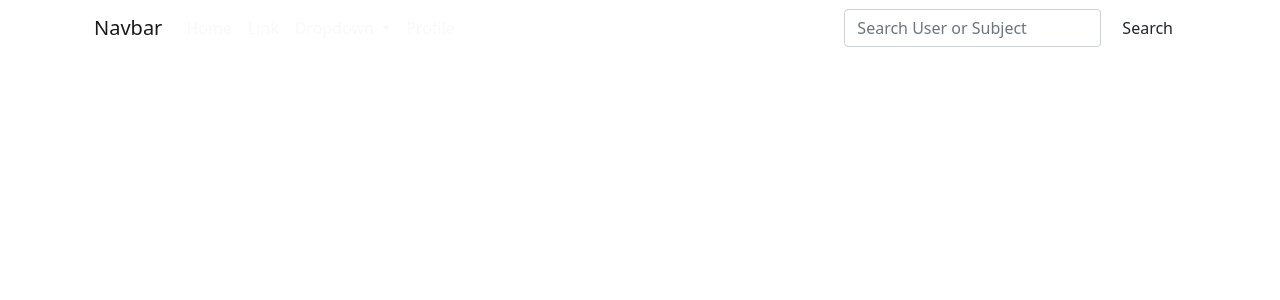
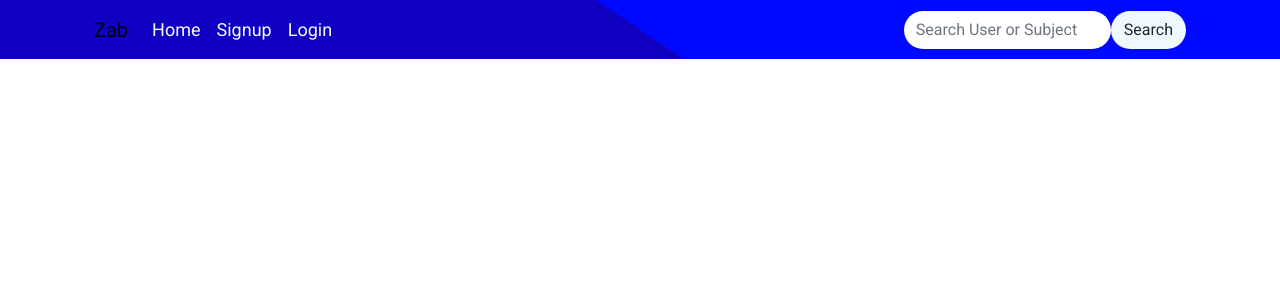
Before and after one commit to mamadkhezri/Zab, a Django app: page / in a window 1280 px wide. Shown: the top 300 px of the page. Run offline with Django 4.2, Linux system fonts and the light colour scheme; some web fonts are replaced.

Commit message:
end of user login and logout system

```diff
--- a/accounts/urls.py
+++ b/accounts/urls.py
@@ -5,5 +5,7 @@ app_name = 'accounts'
 
 urlpatterns = [
     path('register/', views.UserRegisterView.as_view(), name='user_register'),
-    path('login', views.UserLoginView.as_view(), name = 'user_login')
+    path('login', views.UserLoginView.as_view(), name = 'user_login'),
+    path('logout', views.UserLogoutView.as_view(), name='user_logout'),
+
 ]
--- a/static/css/navbar.css
+++ b/static/css/navbar.css
@@ -43,4 +43,5 @@ body{
     background-color: white;
     border-radius: 10px;
 
+
 }
--- a/templates/inc/navbar.html
+++ b/templates/inc/navbar.html
@@ -1,3 +1,5 @@
+{% load static %}
+
 <!DOCTYPE html>
 <html lang="en">
 
@@ -12,14 +14,14 @@
         href="https://fonts.googleapis.com/css2?family=Fira+Sans:ital,wght@1,500&family=Josefin+Sans&family=Poppins:ital,wght@0,400;0,700;1,300&family=Roboto:ital,wght@0,400;1,500&family=Rubik+Pixels&family=Yanone+Kaffeesatz&display=swap"
         rel="stylesheet">
     <meta name="viewport" content="width=device-width, initial-scale=1.0">
-    <link rel="stylesheet" href="{static 'css/navbar.css'}">
+    <link rel="stylesheet" href="{% static 'css/navbar.css' %}">
     <title> Home </title>
 </head>
 
 <body>
     <nav class="navbar navbar-expand-lg navbar-light">
-        <div class="container">
-            <a class="navbar-brand" href="#">Navbar</a>
+        <div class="container d-flex">
+            <a class="navbar-brand" href="#">Zab</a>
             <button class="navbar-toggler" type="button" data-bs-toggle="collapse"
                 data-bs-target="#navbarSupportedContent" aria-controls="navbarSupportedContent" aria-expanded="false"
                 aria-label="Toggle navigation">
@@ -30,8 +32,9 @@
                     <li class="nav-item">
                         <a class="nav-link text-light" aria-current="page" href="#">Home</a>
                     </li>
-                    <li class="nav-item">
-                        <a class="nav-link text-light" href="#">Link</a>
+                    {% if request.user.is_authenticated %}
+                        <li class="nav-item">
+                            <a class="nav-link text-light" href="#">Random post</a>
                     </li>
                     <li class="nav-item dropdown">
                         <a class="nav-link dropdown-toggle text-light" href="#" id="navbarDropdown" role="button"
@@ -44,18 +47,26 @@
                             <li>
                                 <hr class="dropdown-divider">
                             </li>
-                            <li><a class="dropdown-item" href="#">Logout</a></li>
+                            <li><a class="dropdown-item" href="{% url 'accounts:user_logout' %}">Logout</a></li>
                         </ul>
                     </li>
+                    {% else %}
                     <li class="nav-item">
-                        <a class="nav-link text-light" href="#" tabindex="-1" aria-disabled="true">Profile</a>
+                        <a class="nav-link text-light" href="#" tabindex="-1" aria-disabled="true">Signup</a>
+                        <li class="nav-item">
+                            <a class="nav-link text-light" href="{% url 'accounts:user_login' %}" tabindex="-1" aria-disabled="true">Login</a>
+                        </li>
                     </li>
                 </ul>
+                    {% endif %}
+
                 <form class="d-flex">
-                    <input class="form-control me-2" type="search" placeholder="Search User or Subject "
+                    <input class="form-control me-10" type="search" placeholder="Search User or Subject "
                         aria-label="Search">
                     <button class="btn" type="submit">Search</button>
                 </form>
+
+
             </div>
         </div>
     </nav>
@@ -64,6 +75,9 @@
         integrity="sha384-MrcW6ZMFYlzcLA8Nl+NtUVF0sA7MsXsP1UyJoMp4YLEuNSfAP+JcXn/tWtIaxVXM"
         crossorigin="anonymous"></script>
 
+        <script src="https://cdn.jsdelivr.net/npm/@popperjs/core@2.11.8/dist/umd/popper.min.js" integrity="sha384-I7E8VVD/ismYTF4hNIPjVp/Zjvgyol6VFvRkX/vR+Vc4jQkC+hVqc2pM8ODewa9r" crossorigin="anonymous"></script>
+        <script src="https://cdn.jsdelivr.net/npm/bootstrap@5.3.0/dist/js/bootstrap.min.js" integrity="sha384-fbbOQedDUMZZ5KreZpsbe1LCZPVmfTnH7ois6mU1QK+m14rQ1l2bGBq41eYeM/fS" crossorigin="anonymous"></script>
+
 </body>
 
 </html>
```
Also changed, not shown: accounts/views.py (+20 -0 lines).
